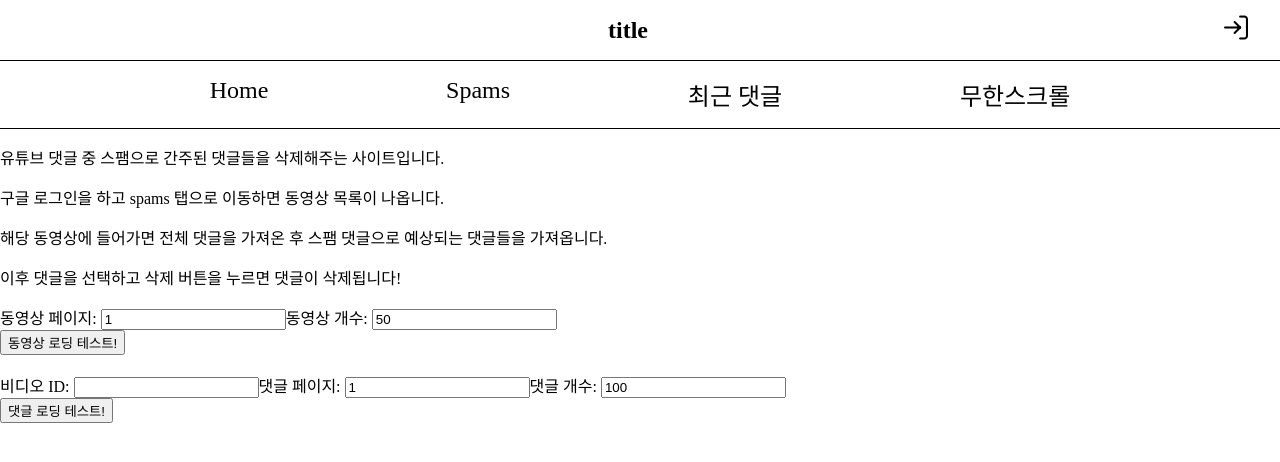
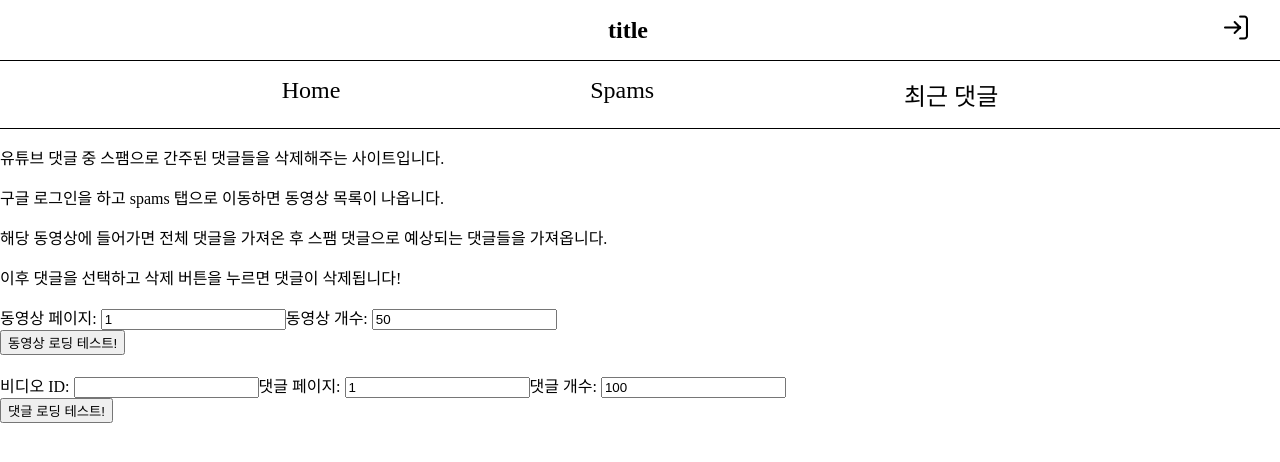
Before and after one commit to YoutubeCommentFilterService/frontend-vue, a Vue app: page / in a window 1280 px wide. Shown: the top 462 px of the page. Built offline with nearby package versions, Linux system fonts and the light colour scheme; no server answers; the HTML template or start-up script is replaced by a standard one.

Commit message:
remove: 무한 스크롤 테스트 탭 제거

```diff
--- a/src/contents/Header.vue
+++ b/src/contents/Header.vue
@@ -20,7 +20,6 @@
       <RouterLink to="/" class="nav-item">Home</RouterLink>
       <RouterLink to="/videos" class="nav-item">Spams</RouterLink>
       <RouterLink to="/recent" class="nav-item">최근 댓글</RouterLink>
-      <RouterLink to="/inf-scroll" class="nav-item">무한스크롤</RouterLink>
       <div class="header-right"></div>
     </nav>
   </header>
```
